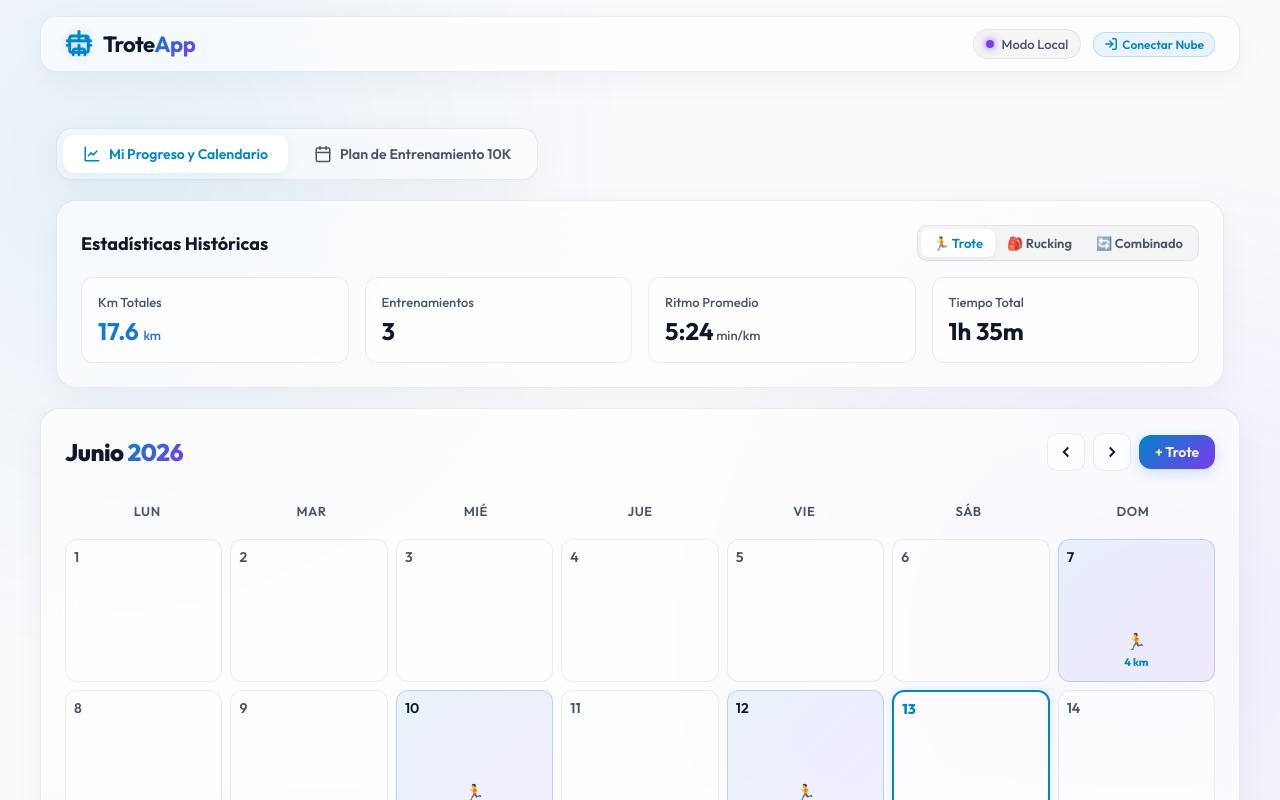
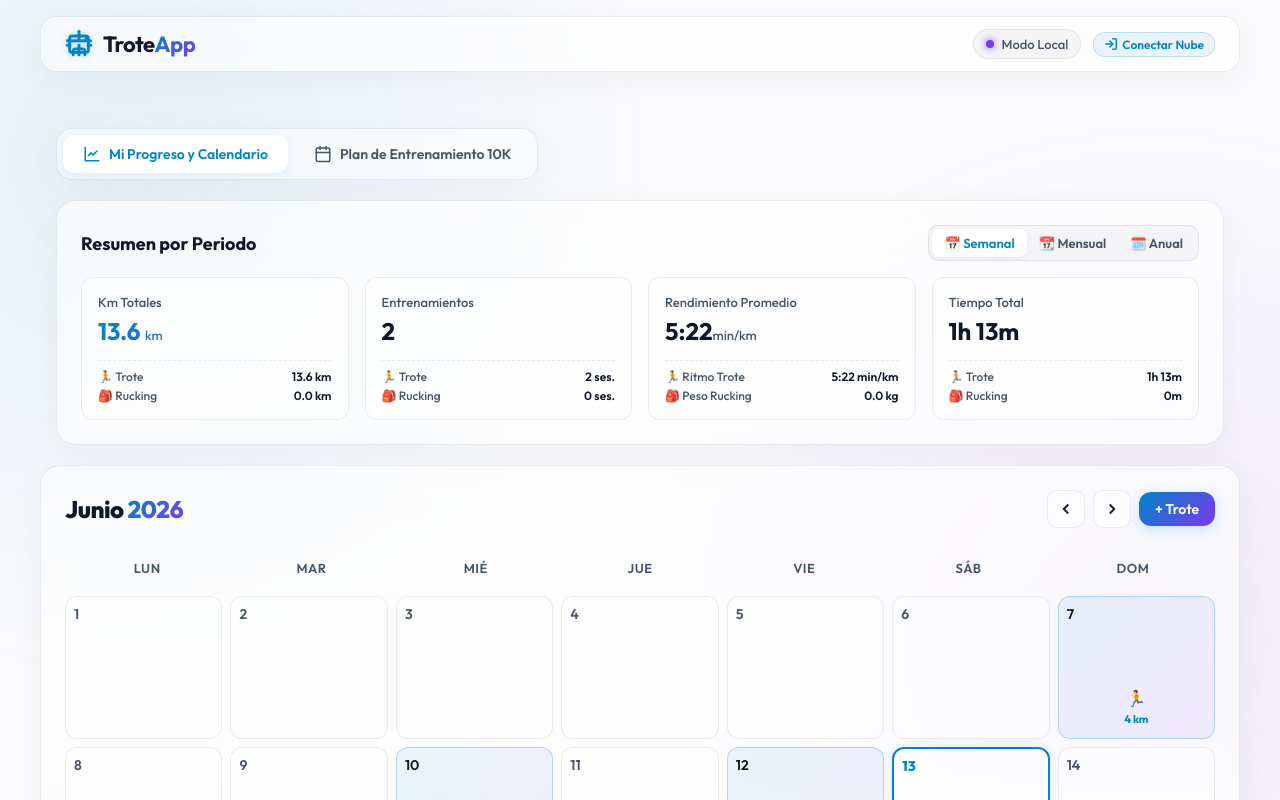
Before and after one commit to Lucas-Vergara/trote-app, a Next.js app: page / in a window 1280 px wide. Both pictures are taken after a click on the button "Entrar como Invitado (Probar de forma Local)". Shown: the top 800 px of the page. Built offline with nearby package versions, Linux system fonts and the light colour scheme; no server answers.

Commit message:
refactor: replace historical stats with weekly, monthly, and annual summary periods

```diff
--- a/src/components/MetricsDashboard.module.css
+++ b/src/components/MetricsDashboard.module.css
@@ -203,17 +203,17 @@
   background: #ffffff;
 }
 
-.activeTrote {
+.activeSemanal {
   color: var(--primary-neon) !important;
   box-shadow: 0 2px 6px rgba(2, 132, 199, 0.08);
 }
 
-.activeRucking {
+.activeMensual {
   color: var(--secondary-neon) !important;
   box-shadow: 0 2px 6px rgba(124, 58, 237, 0.08);
 }
 
-.activeCombinado {
+.activeAnual {
   color: var(--accent-neon) !important;
   box-shadow: 0 2px 6px rgba(219, 39, 119, 0.08);
 }
@@ -232,7 +232,9 @@
   padding: 16px;
   display: flex;
   flex-direction: column;
+  justify-content: space-between;
   gap: 6px;
+  min-height: 140px;
 }
 
 .boxLabel {
@@ -247,10 +249,83 @@
   color: var(--fg-light);
 }
 
+.boxValueContainer {
+  font-size: 24px;
+  font-weight: 700;
+  color: var(--fg-light);
+  display: flex;
+  align-items: baseline;
+  min-height: 30px;
+}
+
 .boxUnit {
   font-size: 13px;
   font-weight: 500;
   color: var(--fg-muted);
+}
+
+/* Breakdown rows inside cards */
+.boxBreakdown {
+  display: flex;
+  flex-direction: column;
+  gap: 4px;
+  margin-top: 8px;
+  padding-top: 8px;
+  border-top: 1px dashed rgba(15, 23, 42, 0.08);
+  width: 100%;
+}
+
+.breakdownRow {
+  display: flex;
+  justify-content: space-between;
+  align-items: center;
+  font-size: 12px;
+  color: var(--fg-muted);
+}
+
+.breakdownLabel {
+  display: flex;
+  align-items: center;
+  gap: 4px;
+  font-weight: 500;
+}
+
+.breakdownValue {
+  font-weight: 600;
+  color: var(--fg-light);
+}
+
+/* Specific styling for split value in Performance */
+.boxValueSplit {
+  display: flex;
+  align-items: baseline;
+  gap: 2px;
+}
+
+.boxValueTroteSub {
+  font-size: 22px;
+  font-weight: 700;
+  color: var(--primary-neon);
+}
+
+.boxValueSeparator {
+  font-size: 16px;
+  color: var(--fg-subtle);
+  font-weight: 400;
+  margin: 0 2px;
+}
+
+.boxValueRuckingSub {
+  font-size: 22px;
+  font-weight: 700;
+  color: var(--secondary-neon);
+}
+
+.boxUnitSub {
+  font-size: 11px;
+  font-weight: 500;
+  color: var(--fg-muted);
+  margin-left: 1px;
 }
 
 /* Responsive adjustments */
--- a/src/components/MetricsDashboard.tsx
+++ b/src/components/MetricsDashboard.tsx
@@ -29,20 +29,7 @@ interface MetricsDashboardProps {
 }
 
 export default function MetricsDashboard({ runs, weeklyGoal, monthlyGoal, onEditGoals, showOnly = 'all' }: MetricsDashboardProps) {
-  const [activeTab, setActiveTab] = useState<'trote' | 'rucking' | 'combinado'>('trote');
-
-  // Filter runs based on the active tab for the historical stats
-  const filteredRunsForStats = useMemo(() => {
-    return runs.filter(run => {
-      if (activeTab === 'trote') {
-        return run.type !== 'rucking';
-      }
-      if (activeTab === 'rucking') {
-        return run.type === 'rucking';
-      }
-      return true; // 'combinado'
-    });
-  }, [runs, activeTab]);
+  const [activeTab, setActiveTab] = useState<'semanal' | 'mensual' | 'anual'>('semanal');
 
   // Helper to get start and end of current week (Monday-Sunday) in local time
   const getCurrentWeekRange = () => {
@@ -69,10 +56,18 @@ export default function MetricsDashboard({ runs, weeklyGoal, monthlyGoal, onEdit
     return { start: firstDay, end: lastDay };
   };
 
+  // Helper to get start and end of current year
+  const getCurrentYearRange = () => {
+    const now = new Date();
+    const firstDay = new Date(now.getFullYear(), 0, 1, 0, 0, 0, 0);
+    const lastDay = new Date(now.getFullYear(), 11, 31, 23, 59, 59, 999);
+    return { start: firstDay, end: lastDay };
+  };
+
   const weekRange = getCurrentWeekRange();
   const monthRange = getCurrentMonthRange();
 
-  // Filter runs
+  // Filter runs for goals (keep week/month specific ranges)
   const weeklyRuns = runs.filter(run => {
     const runDate = new Date(run.date + 'T00:00:00'); // Prevent timezone shift
     return runDate >= weekRange.start && runDate <= weekRange.end;
@@ -83,27 +78,92 @@ export default function MetricsDashboard({ runs, weeklyGoal, monthlyGoal, onEdit
     return runDate >= monthRange.start && runDate <= monthRange.end;
   });
 
-  // Calculate achievements
-  const weeklyDistance = weeklyRuns.reduce((sum, run) => sum + Number(run.distance), 0);
+  // Calculate achievements for goals progress rings
+  const weeklyDistance = weeklyRuns.reduce((sum, run) => sum + Number(run.distance || 0), 0);
   const weeklyCount = weeklyRuns.length;
 
-  const monthlyDistance = monthlyRuns.reduce((sum, run) => sum + Number(run.distance), 0);
+  const monthlyDistance = monthlyRuns.reduce((sum, run) => sum + Number(run.distance || 0), 0);
   const monthlyCount = monthlyRuns.length;
 
-  // Total stats (All-time or overall filtered)
-  const totalDistance = filteredRunsForStats.reduce((sum, run) => sum + Number(run.distance || 0), 0);
-  const totalRuns = filteredRunsForStats.length;
-  const totalDuration = filteredRunsForStats.reduce((sum, run) => sum + run.duration, 0);
+  // Filter runs for the active tab (period range)
+  const filteredRunsForStats = useMemo(() => {
+    const range =
+      activeTab === 'semanal' ? getCurrentWeekRange() :
+      activeTab === 'mensual' ? getCurrentMonthRange() :
+      getCurrentYearRange();
 
-  // Average Pace: duration in mins / distance in km -> min/km
-  const avgPaceRaw = totalDistance > 0 ? totalDuration / totalDistance : 0;
+    return runs.filter(run => {
+      const runDate = new Date(run.date + 'T00:00:00'); // Prevent timezone shift
+      return runDate >= range.start && runDate <= range.end;
+    });
+  }, [runs, activeTab]);
+
+  // Split runs inside the selected period into Trote and Rucking
+  const troteRuns = useMemo(() => filteredRunsForStats.filter(r => r.type !== 'rucking'), [filteredRunsForStats]);
+  const ruckingRuns = useMemo(() => filteredRunsForStats.filter(r => r.type === 'rucking'), [filteredRunsForStats]);
+
+  // --- Km Totales ---
+  const totalDistanceCombined = useMemo(() => filteredRunsForStats.reduce((sum, run) => sum + Number(run.distance || 0), 0), [filteredRunsForStats]);
+  const totalDistanceTrote = useMemo(() => troteRuns.reduce((sum, run) => sum + Number(run.distance || 0), 0), [troteRuns]);
+  const totalDistanceRucking = useMemo(() => ruckingRuns.reduce((sum, run) => sum + Number(run.distance || 0), 0), [ruckingRuns]);
+
+  // --- Entrenamientos ---
+  const totalRunsCombined = filteredRunsForStats.length;
+  const totalRunsTrote = troteRuns.length;
+  const totalRunsRucking = ruckingRuns.length;
+
+  // --- Rendimiento Promedio ---
+  // Trote Pace: duration / distance
+  const troteDuration = useMemo(() => troteRuns.reduce((sum, run) => sum + run.duration, 0), [troteRuns]);
+  const avgPaceRaw = totalDistanceTrote > 0 ? troteDuration / totalDistanceTrote : 0;
   const avgPaceMinutes = Math.floor(avgPaceRaw);
   const avgPaceSeconds = Math.round((avgPaceRaw - avgPaceMinutes) * 60);
+  const trotePaceStr = totalDistanceTrote > 0 ? `${avgPaceMinutes}:${avgPaceSeconds.toString().padStart(2, '0')} min/km` : '0:00 min/km';
 
-  // Average Weight of backpack for rucking runs
-  const ruckingRunsWithWeight = filteredRunsForStats.filter(r => r.rucking_weight !== null && r.rucking_weight !== undefined);
-  const totalRuckingWeight = ruckingRunsWithWeight.reduce((sum, r) => sum + Number(r.rucking_weight), 0);
+  // Rucking Average Weight
+  const ruckingRunsWithWeight = useMemo(() => ruckingRuns.filter(r => r.rucking_weight !== null && r.rucking_weight !== undefined), [ruckingRuns]);
+  const totalRuckingWeight = useMemo(() => ruckingRunsWithWeight.reduce((sum, r) => sum + Number(r.rucking_weight), 0), [ruckingRunsWithWeight]);
   const avgRuckingWeight = ruckingRunsWithWeight.length > 0 ? totalRuckingWeight / ruckingRunsWithWeight.length : 0;
+  const ruckingWeightStr = avgRuckingWeight > 0 ? `${avgRuckingWeight.toFixed(1)} kg` : '0.0 kg';
+
+  // --- Tiempo Total ---
+  const totalDurationCombined = useMemo(() => filteredRunsForStats.reduce((sum, run) => sum + run.duration, 0), [filteredRunsForStats]);
+  const totalDurationTrote = useMemo(() => troteRuns.reduce((sum, run) => sum + run.duration, 0), [troteRuns]);
+  const totalDurationRucking = useMemo(() => ruckingRuns.reduce((sum, run) => sum + run.duration, 0), [ruckingRuns]);
+
+  // Formatter helper for duration (e.g. 2h 45m or 45m)
+  const formatDuration = (mins: number) => {
+    if (mins === 0) return '0m';
+    const h = Math.floor(mins / 60);
+    const m = mins % 60;
+    return h > 0 ? `${h}h ${m}m` : `${m}m`;
+  };
+
+  const renderRendimientoValue = () => {
+    if (totalDistanceTrote > 0 && avgRuckingWeight > 0) {
+      return (
+        <span className={styles.boxValueSplit}>
+          <span className={styles.boxValueTroteSub}>{avgPaceMinutes}:{avgPaceSeconds.toString().padStart(2, '0')}</span>
+          <span className={styles.boxValueSeparator}>/</span>
+          <span className={styles.boxValueRuckingSub}>{avgRuckingWeight.toFixed(1)}<span className={styles.boxUnitSub}>kg</span></span>
+        </span>
+      );
+    } else if (totalDistanceTrote > 0) {
+      return (
+        <>
+          {avgPaceMinutes}:{avgPaceSeconds.toString().padStart(2, '0')} <span className={styles.boxUnit}>min/km</span>
+        </>
+      );
+    } else if (avgRuckingWeight > 0) {
+      return (
+        <>
+          {avgRuckingWeight.toFixed(1)} <span className={styles.boxUnit}>kg</span>
+        </>
+      );
+    } else {
+      return '0:00';
+    }
+  };
 
   // SVG Progress Ring generator
   const ProgressRing = ({ percentage, colorClass }: { percentage: number; colorClass: string }) => {
@@ -245,63 +305,102 @@ export default function MetricsDashboard({ runs, weeklyGoal, monthlyGoal, onEdit
         </div>
       )}
 
-      {/* SECCIÓN ESTADÍSTICAS GENERALES */}
+      {/* SECCIÓN ESTADÍSTICAS POR PERIODO */}
       {(showOnly === 'all' || showOnly === 'stats') && (
         <div className={`${styles.statsCard} glass-panel fade-in`} style={{ animationDelay: '0.2s' }}>
         <div className={styles.statsHeader}>
-          <h3 className={styles.cardTitle}>Estadísticas Históricas</h3>
+          <h3 className={styles.cardTitle}>Resumen por Periodo</h3>
           <div className={styles.filterTabs}>
             <button
-              className={`${styles.filterTabBtn} ${activeTab === 'trote' ? `${styles.activeFilterTab} ${styles.activeTrote}` : ''}`}
-              onClick={() => setActiveTab('trote')}
+              className={`${styles.filterTabBtn} ${activeTab === 'semanal' ? `${styles.activeFilterTab} ${styles.activeSemanal}` : ''}`}
+              onClick={() => setActiveTab('semanal')}
             >
-              🏃 Trote
+              📅 Semanal
             </button>
             <button
-              className={`${styles.filterTabBtn} ${activeTab === 'rucking' ? `${styles.activeFilterTab} ${styles.activeRucking}` : ''}`}
-              onClick={() => setActiveTab('rucking')}
+              className={`${styles.filterTabBtn} ${activeTab === 'mensual' ? `${styles.activeFilterTab} ${styles.activeMensual}` : ''}`}
+              onClick={() => setActiveTab('mensual')}
             >
-              🎒 Rucking
+              📆 Mensual
             </button>
             <button
-              className={`${styles.filterTabBtn} ${activeTab === 'combinado' ? `${styles.activeFilterTab} ${styles.activeCombinado}` : ''}`}
-              onClick={() => setActiveTab('combinado')}
+              className={`${styles.filterTabBtn} ${activeTab === 'anual' ? `${styles.activeFilterTab} ${styles.activeAnual}` : ''}`}
+              onClick={() => setActiveTab('anual')}
             >
-              🔄 Combinado
+              🗓️ Anual
             </button>
           </div>
         </div>
+
         <div className={styles.statsGrid}>
+          {/* Tarjeta 1: Km Totales */}
           <div className={styles.statBox}>
             <span className={styles.boxLabel}>Km Totales</span>
-            <span className={`${styles.boxValue} text-gradient`}>{totalDistance.toFixed(1)} <span className={styles.boxUnit}>km</span></span>
+            <span className={`${styles.boxValue} text-gradient`}>
+              {totalDistanceCombined.toFixed(1)} <span className={styles.boxUnit}>km</span>
+            </span>
+            <div className={styles.boxBreakdown}>
+              <div className={styles.breakdownRow}>
+                <span className={styles.breakdownLabel}>🏃 Trote</span>
+                <span className={styles.breakdownValue}>{totalDistanceTrote.toFixed(1)} km</span>
+              </div>
+              <div className={styles.breakdownRow}>
+                <span className={styles.breakdownLabel}>🎒 Rucking</span>
+                <span className={styles.breakdownValue}>{totalDistanceRucking.toFixed(1)} km</span>
+              </div>
+            </div>
           </div>
+
+          {/* Tarjeta 2: Entrenamientos */}
           <div className={styles.statBox}>
             <span className={styles.boxLabel}>Entrenamientos</span>
-            <span className={styles.boxValue}>{totalRuns}</span>
+            <span className={styles.boxValue}>{totalRunsCombined}</span>
+            <div className={styles.boxBreakdown}>
+              <div className={styles.breakdownRow}>
+                <span className={styles.breakdownLabel}>🏃 Trote</span>
+                <span className={styles.breakdownValue}>{totalRunsTrote} ses.</span>
+              </div>
+              <div className={styles.breakdownRow}>
+                <span className={styles.breakdownLabel}>🎒 Rucking</span>
+                <span className={styles.breakdownValue}>{totalRunsRucking} ses.</span>
+              </div>
+            </div>
           </div>
+
+          {/* Tarjeta 3: Rendimiento Promedio */}
           <div className={styles.statBox}>
-            <span className={styles.boxLabel}>
-              {activeTab === 'rucking' ? 'Peso Promedio' : 'Ritmo Promedio'}
-            </span>
-            <span className={styles.boxValue}>
-              {activeTab === 'rucking' ? (
-                `${avgRuckingWeight.toFixed(1)}`
-              ) : totalDistance > 0 ? (
-                `${avgPaceMinutes}:${avgPaceSeconds.toString().padStart(2, '0')}`
-              ) : (
-                '0:00'
-              )}
-              <span className={styles.boxUnit}>
-                {activeTab === 'rucking' ? ' kg' : ' min/km'}
-              </span>
-            </span>
+            <span className={styles.boxLabel}>Rendimiento Promedio</span>
+            <div className={styles.boxValueContainer}>
+              {renderRendimientoValue()}
+            </div>
+            <div className={styles.boxBreakdown}>
+              <div className={styles.breakdownRow}>
+                <span className={styles.breakdownLabel}>🏃 Ritmo Trote</span>
+                <span className={styles.breakdownValue}>{trotePaceStr}</span>
+              </div>
+              <div className={styles.breakdownRow}>
+                <span className={styles.breakdownLabel}>🎒 Peso Rucking</span>
+                <span className={styles.breakdownValue}>{ruckingWeightStr}</span>
+              </div>
+            </div>
           </div>
+
+          {/* Tarjeta 4: Tiempo Total */}
           <div className={styles.statBox}>
             <span className={styles.boxLabel}>Tiempo Total</span>
             <span className={styles.boxValue}>
-              {Math.floor(totalDuration / 60)}h {totalDuration % 60}m
+              {formatDuration(totalDurationCombined)}
             </span>
+            <div className={styles.boxBreakdown}>
+              <div className={styles.breakdownRow}>
+                <span className={styles.breakdownLabel}>🏃 Trote</span>
+                <span className={styles.breakdownValue}>{formatDuration(totalDurationTrote)}</span>
+              </div>
+              <div className={styles.breakdownRow}>
+                <span className={styles.breakdownLabel}>🎒 Rucking</span>
+                <span className={styles.breakdownValue}>{formatDuration(totalDurationRucking)}</span>
+              </div>
+            </div>
           </div>
         </div>
       </div>
```
